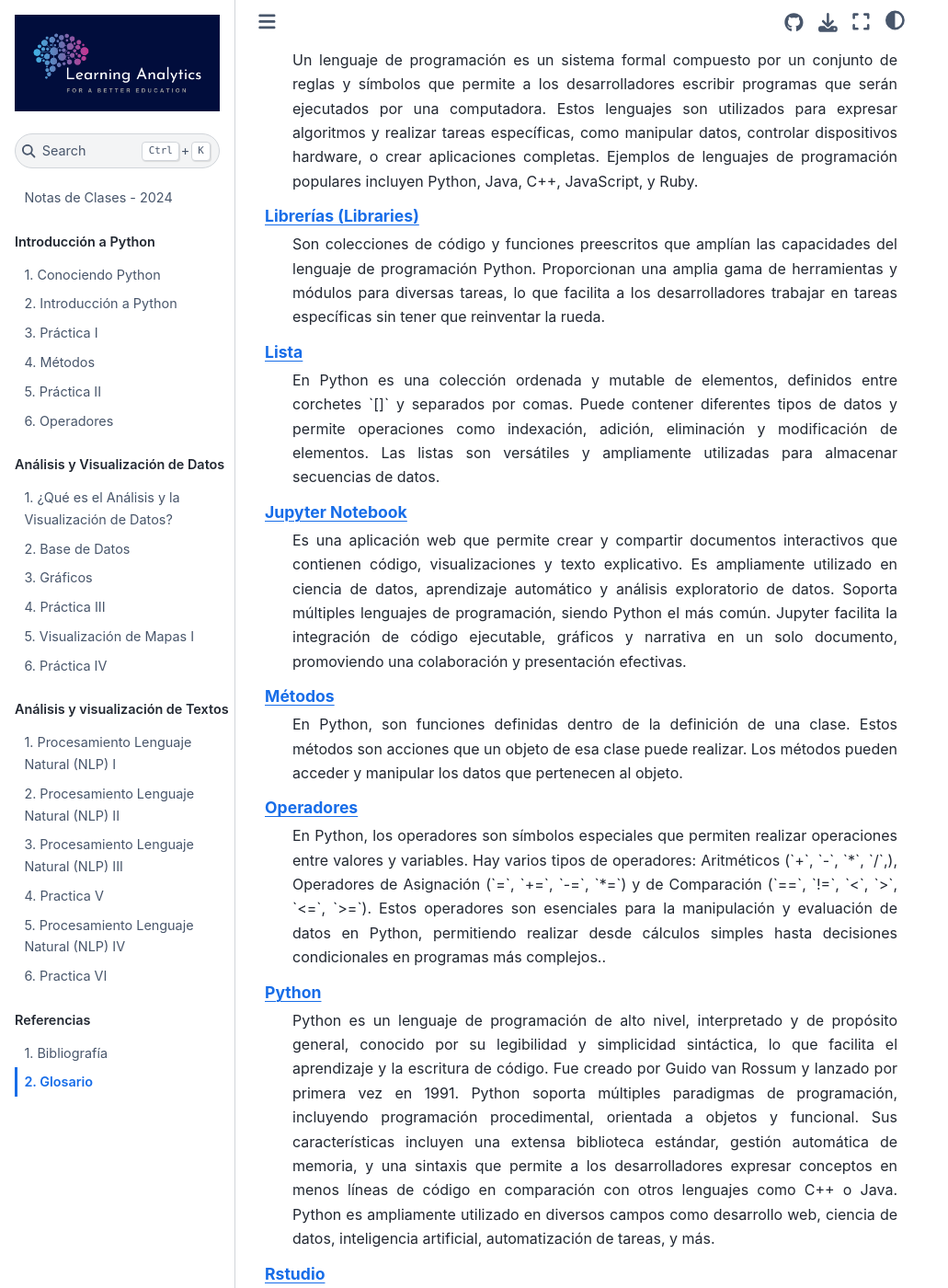
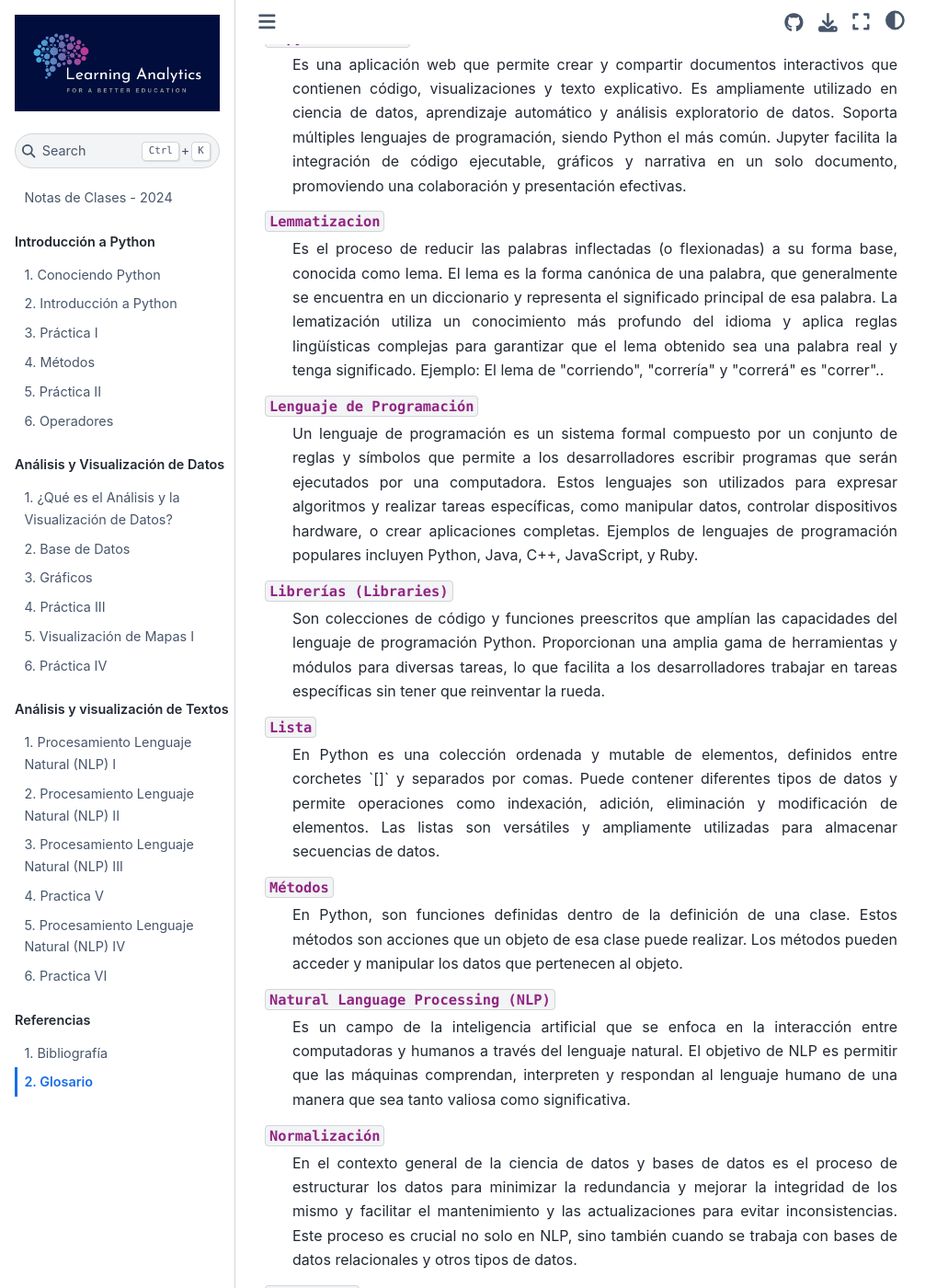
Before and after one commit to ClaudioRojasMon/Apoyo, a Jupyter Book: the page built from glossary.md, in a window 1280 px wide and 1400 px high, scrolled down 2047 px. Shown: the whole window at 92% size, without its empty margins (0-1031 px from the left). Built offline with Jupyter Book 1.0.4 settings and Sphinx 7.4.7 and the Sphinx Book theme 1.1.4, drawn with Linux system fonts in a browser that asks for light colours; pages that are not in the unit, such as notebooks, are missing from menus; some of the changed text lies outside the part shown.

Commit message:
Update glossary.md
Se aumentó la cantidad de palabras y se le quitó el link

````diff
--- a/glossary.md
+++ b/glossary.md
@@ -3,78 +3,99 @@
 Definiciones de un conjunto de términos usados a través de este jupyter book para mejorar la comprensión de los mismos.
 
 ```{glossary}
-{term}`Booleano`
+`Booleano`
   <div align="justify">Este representa los valores: True (verdadero) o False (falso). Los booleanos son utilizados en expresiones lógicas y en la toma de decisiones en estructuras de control de flujo, como declaraciones if, bucles while y for, entre otros. Este tipo de dato también son inmutables. Esto significa que, una vez que se ha asignado un valor booleano, no se puede modificar directamente. Aunque su inmutabilidad impide cambios directos.</div>
 
-{term}`Bucle`
+`Bucle`
    <div align="justify">Son una herramienta para alterar el flujo normal de un programa. Nos permiten repetir una porción de código tantas veces como queramos. Python incluye únicamente dos tipos de bucle: while y for.</div>
 
-{term}`Ciclo For`
+`Ciclo For`
   <div align="justify">Es una estructura de control que permite iterar sobre una secuencia (como una lista, tupla, cadena de texto, o cualquier iterable). Se define con la palabra clave `for`, seguida de una variable de iteración, la palabra clave `in`, y la secuencia sobre la cual iterar. Durante cada iteración, la variable de iteración toma el valor de cada elemento de la secuencia, permitiendo ejecutar un bloque de código repetidamente para cada elemento. Son fundamentales para procesar colecciones de datos de manera eficiente en Python.</div>
 
-{term}`Concatenar`
+`Concatenar`
   <div align="justify">Es agregar o unir el valor de una cadena a otra cadena. En python por ejemplo usando el signo + o a través del método join().</div>
 
-{term}`Data Frame (DF)`
+`Data Frame (DF)`
   <div align="justify">En el contexto de la programación y análisis de datos se refiere a una estructura de datos bidimensional que se utiliza para almacenar y manipular datos tabulares, similar a una hoja de cálculo o una tabla de base de datos.</div>
 
-{term}`Diccionario`
+`Diccionario`
   <div align="justify">Un diccionario  es una colección de datos desordenada de pares clave-valor, donde cada clave es única y se utiliza para acceder a su valor correspondiente. Se define usando llaves `{}` y permite una búsqueda rápida, modificación y eliminación de elementos. Los diccionarios son ideales para representar asociaciones y estructuras de datos complejas.</div>
 
-{term}`Entorno de Desarrollo Integrado`
-   <div align="justify">Un Entorno de Desarrollo Integrado (IDE, por sus siglas en inglés) es una aplicación de software que proporciona un conjunto completo de herramientas y facilidades, con el objetivo de facilitar el proceso de programación. Un IDE típicamente incluye un editor de código fuente, herramientas de construcción automática, un depurador, y a menudo, un intérprete o compilador. Ejemplos populares son Visual Studio, Eclipse, IntelliJ IDEA y PyCharm.</div>
+`Entorno de Desarrollo Integrado`
+   <div align="justify">Un Entorno de Desarrollo Integrado (IDE, por sus siglas en inglés) es una aplicación de software que proporciona un conjunto completo de herramientas y facilidades, con el objetivo de facilitar el proceso de programación. Un IDE típicamente incluye un editor de código fuente, herramientas de construcción automática, un depurador, y a menudo, un intérprete o compilador. Ejemplos populares son Visual Studio, Eclipse, JupyterLab y PyCharm.</div>
 
-{term}`Float`
-   <div align="justify">Este tipo de dato se utiliza para representar números de punto flotante, es decir, números que pueden tener una parte fraccionaria o decimal. Al igual que los strings y los enteros, los flotantes en Python son también un tipo de dato inmutable, lo que significa que una vez que se crea un número, no se puede modificar directamente.</div>
+`Float`
+   <div align="justify">Este tipo de dato se utiliza para representar  números que pueden tener una parte fraccionaria o decimal. Al igual que los strings y los enteros, los flotantes en Python son también un tipo de dato inmutable, lo que significa que una vez que se crea un número, no se puede modificar directamente.</div>
 
-{term}`Funciones`
+`Funciones`
     <div align="justify">Son bloques de código reutilizable que realizan una tarea específica cuando son llamadas. Se definen con la palabra clave `def`, seguida del nombre de la función y paréntesis que pueden contener parámetros opcionales. Las funciones pueden devolver valores usando la palabra clave `return` y pueden acceder a variables definidas dentro o fuera de ellas, dependiendo del ámbito de estas variables.</div>
 
-{term}`Integer`
+`Integer`
    <div align="justify">El tipo de dato Int representa números enteros, es decir, números sin parte fraccionaria o decimal. Los enteros pueden ser positivos, negativos o cero. Al igual que los strings, los enteros son también un tipo de dato inmutable, lo que significa que una vez que se crea un número, no se puede modificar directamente. Sin embargo, se pueden realizar diversas operaciones matemáticas y crear nuevos números en base a los existentes. Este tipo de inmutabilidad implica que, en lugar de modificar el valor existente, se crean nuevos valores numéricos con las operaciones correspondientes.</div>
 
-{term}`Iterar o Iteraciones`
+`Iterar o Iteraciones`
    <div align="justify">Significa realizar una acción varias veces. Cada vez que se repite se denomina iteración.Los bucles sirven para que los programas implementen iteraciones, es decir, ejecuten un mismo bloque de código dos o más veces mientras se cumple la condición declarada. Cuando la condición llega a ser falsa, el programa sale del bucle y continúa con su ejecución de forma secuencial.</div>
 
-{term}`Lenguaje de Programación`
+`Jupyter Notebook`
+    <div align="justify">Es una aplicación web que permite crear y compartir documentos interactivos que contienen código, visualizaciones y texto explicativo. Es ampliamente utilizado en ciencia de datos, aprendizaje automático y análisis exploratorio de datos. Soporta múltiples lenguajes de programación, siendo Python el más común. Jupyter facilita la integración de código ejecutable, gráficos y narrativa en un solo documento, promoviendo una colaboración y presentación efectivas.</div>
+
+`Lemmatizacion`
+    <div align="justify">Es el proceso de reducir las palabras inflectadas (o flexionadas) a su forma base, conocida como lema. El lema es la forma canónica de una palabra, que generalmente se encuentra en un diccionario y representa el significado principal de esa palabra. La lematización utiliza un conocimiento más profundo del idioma y aplica reglas lingüísticas complejas para garantizar que el lema obtenido sea una palabra real y tenga significado. Ejemplo: El lema de "corriendo", "correría" y "correrá" es "correr"..</div>
+
+`Lenguaje de Programación`
    <div align="justify">Un lenguaje de programación es un sistema formal compuesto por un conjunto de reglas y símbolos que permite a los desarrolladores escribir programas que serán ejecutados por una computadora. Estos lenguajes son utilizados para expresar algoritmos y realizar tareas específicas, como manipular datos, controlar dispositivos hardware, o crear aplicaciones completas. Ejemplos de lenguajes de programación populares incluyen Python, Java, C++, JavaScript, y Ruby.</div>
 
-{term}`Librerías (Libraries)`
+`Librerías (Libraries)`
    <div align="justify">Son colecciones de código y funciones preescritos que amplían las capacidades del lenguaje de programación Python. Proporcionan una amplia gama de herramientas y módulos para diversas tareas, lo que facilita a los desarrolladores trabajar en tareas específicas sin tener que reinventar la rueda.</div>
 
-{term}`Lista`
+`Lista`
    <div align="justify">En Python es una colección ordenada y mutable de elementos, definidos entre corchetes `[]` y separados por comas. Puede contener diferentes tipos de datos y permite operaciones como indexación, adición, eliminación y modificación de elementos. Las listas son versátiles y ampliamente utilizadas para almacenar secuencias de datos.</div>
 
-{term}`Jupyter Notebook`
-    <div align="justify">Es una aplicación web que permite crear y compartir documentos interactivos que contienen código, visualizaciones y texto explicativo. Es ampliamente utilizado en ciencia de datos, aprendizaje automático y análisis exploratorio de datos. Soporta múltiples lenguajes de programación, siendo Python el más común. Jupyter facilita la integración de código ejecutable, gráficos y narrativa en un solo documento, promoviendo una colaboración y presentación efectivas.</div>
-
-{term}`Métodos`
+`Métodos`
     <div align="justify"> En Python, son funciones definidas dentro de la definición de una clase. Estos métodos son acciones que un objeto de esa clase puede realizar. Los métodos pueden acceder y manipular los datos que pertenecen al objeto.</div>
 
-{term}`Operadores`
-    <div align="justify"> En Python, los operadores son símbolos especiales que permiten realizar operaciones entre valores y variables. Hay varios tipos de operadores: Aritméticos (`+`, `-`, `*`, `/`,), Operadores de Asignación (`=`, `+=`, `-=`, `*=`) y de Comparación (`==`, `!=`, `<`, `>`, `<=`, `>=`). Estos operadores son esenciales para la manipulación y evaluación de datos en Python, permitiendo realizar desde cálculos simples hasta decisiones condicionales en programas más complejos..</div>
+`Natural Language Processing (NLP)`
+   <div align="justify">Es un campo de la inteligencia artificial que se enfoca en la interacción entre computadoras y humanos a través del lenguaje natural. El objetivo de NLP es permitir que las máquinas comprendan, interpreten y respondan al lenguaje humano de una manera que sea tanto valiosa como significativa.</div>
 
-{term}`Python`
+`Normalización`
+    <div align="justify"> En el contexto general de la ciencia de datos y bases de datos es el proceso de estructurar los datos para minimizar la redundancia y mejorar la integridad de los mismo y facilitar el mantenimiento y las actualizaciones para evitar inconsistencias. Este proceso es crucial no solo en NLP, sino también cuando se trabaja con bases de datos relacionales y otros tipos de datos.</div>
+
+`Operadores`
+    <div align="justify"> En Python, los operadores son símbolos especiales que permiten realizar operaciones entre valores y variables. Hay varios tipos de operadores: Aritméticos (`+`, `-`, `*`, `/`,), Operadores de Asignación (`=`, `+=`, `-=`, `*=`) y de Comparación (`==`, `!=`, `<`, `>`, `<=`, `>=`). Estos operadores son esenciales para la manipulación y evaluación de datos en Python, permitiendo realizar desde cálculos simples hasta decisiones condicionales en programas más complejos.</div>
+
+`POS Tagging`
+    <div align="justify"> Es el proceso de asignar etiquetas a cada palabra en un texto para identificar su función gramatical o parte del discurso. Estas etiquetas incluyen categorías gramaticales como sustantivos, verbos, adjetivos, adverbios, pronombres, preposiciones, conjunciones, entre otras. El POS Tagging es una tarea fundamental en el Procesamiento del Lenguaje Natural (NLP) y es crucial para el análisis sintáctico y semántico de los texto.</div>
+
+`Python`
    <div align="justify">Python es un lenguaje de programación de alto nivel, interpretado y de propósito general, conocido por su legibilidad y simplicidad sintáctica, lo que facilita el aprendizaje y la escritura de código. Fue creado por Guido van Rossum y lanzado por primera vez en 1991. Python soporta múltiples paradigmas de programación, incluyendo programación procedimental, orientada a objetos y funcional. Sus características incluyen una extensa biblioteca estándar, gestión automática de memoria, y una sintaxis que permite a los desarrolladores expresar conceptos en menos líneas de código en comparación con otros lenguajes como C++ o Java. Python es ampliamente utilizado en diversos campos como desarrollo web, ciencia de datos, inteligencia artificial, automatización de tareas, y más.</div>
 
-{term}`Rstudio`
+`Rstudio`
    <div align="justify">RStudio es un entorno de desarrollo integrado (IDE) para el lenguaje de programación R, utilizado principalmente para análisis estadístico y visualización de datos. Ofrece una interfaz amigable que incluye un editor de código, un visor de gráficos, herramientas de depuración y gestión de paquetes. RStudio facilita la creación de scripts, el manejo de datos y la generación de informes reproducibles. Es ampliamente utilizado en la comunidad de ciencia de datos y está disponible en versiones de escritorio y servidor.</div>
 
-{term}`String(cadena de texto)`
+`Shapefile`
+   <div align="justify">Es un formato de archivo popular para almacenar información geoespacial vectorial, desarrollado por Esri. Un shapefile puede representar diferentes tipos de datos geométricos como puntos, líneas y polígonos, que se utilizan para modelar mapas y otras representaciones gráficas de datos espaciales. Un shapefile generalmente consta de al menos tres archivos con las extensiones .shp, .shx, y .dbf, que almacenan la geometría de las características, el índice de la geometría, y los atributos de las características, respectivamente. Los shapefiles son ampliamente utilizados en sistemas de información geográfica (SIG) para el análisis y la visualización de datos espaciales.</div>
+
+`Stemming`
+   <div align="justify">Es un proceso lingüístico que consiste en la eliminación de sufijos y prefijos de las palabras para reducirlas hasta su raíz o stem. Al eliminar sufijos o prefijos, las palabras de un mismo tema general, como, por ejemplo: corriendo y correra, son cambiadas a “corr”. Generalmente, se emplea para disminuir la complejidad de un texto, facilitando que un software procese y comprenda los patrones de un tema con más claridad.</div>
+
+`String(cadena de texto)`
     <div align="justify">Es una secuencia de caracteres encerrados entre comillas simples (`'`) o dobles (`"`). Los strings son objetos inmutables, lo que significa que no pueden modificarse una vez creados, aunque se pueden crear nuevas cadenas combinando o modificando otras. Python proporciona una amplia gama de métodos integrados para manipular strings, como la concatenación, división, búsqueda de subcadenas y formateo. Los strings son fundamentales en Python para la manipulación de texto y la representación de datos en muchos contextos, como el procesamiento de archivos, la interfaz de usuario y la comunicación de datos.</div>
 
-{term}`Tupla`
+`Tokenización`
+    <div align="justify">En el Procesamiento del Lenguaje Natural (NLP) es el proceso de dividir un texto en unidades más pequeñas llamadas "tokens". Estos tokens pueden ser palabras, frases, oraciones o incluso caracteres individuales, dependiendo del contexto y el propósito del análisis. La tokenización es uno de los primeros y más fundamentales pasos en el procesamiento de texto, ya que permite a los algoritmos de NLP trabajar con fragmentos más manejables y estructurados del lenguaje.</div>
+
+`Tupla`
   <div align="justify">En Python es una colección ordenada e inmutable de elementos, definidos entre paréntesis `()`. Puede contener diferentes tipos de datos y permite acceder a sus elementos mediante indexación. Las tuplas son útiles para almacenar datos que no deben cambiar a lo largo del tiempo.</div>
 
-{term}`Types (Tipos)`
+`Types (Tipos)`
     <div align="justify">En Python, un "type" (tipo) define la naturaleza de un valor y determina qué operaciones se pueden realizar sobre él. Los tipos básicos incluyen enteros (int), flotantes (float), cadenas de texto (str), listas (list), tuplas (tuple), diccionarios (dict), y conjuntos (set). Cada tipo tiene sus propias propiedades y métodos asociados.</div>
 
-{term}`Values(Valores)`
+`Values(Valores)`
     <div align="justify">En Python, un "value" (valor) es cualquier dato que una variable puede almacenar y manipular. Los valores pueden ser de diferentes tipos, como números (enteros y flotantes), cadenas de texto, listas, tuplas, diccionarios, conjuntos y más. Los valores pueden ser constantes o cambiantes, y se utilizan en expresiones, operaciones y funciones para realizar cálculos y manipular datos.</div>
 
-{term}`Variables`
+`Variables`
     <div align="justify">Las variables son nombres dados a los datos que necesitamos almacenar y manipular en nuestros programas.</div>
 
-
-
+`Vectorización de un texto`
+    <div align="justify">Es el proceso de convertir texto en una representación numérica que pueda ser utilizada por algoritmos de aprendizaje automático y modelos de análisis. Los textos, que son datos no estructurados, necesitan ser transformados en una forma estructurada y matemática para que las máquinas puedan procesarlos y analizarlos.</div>
 ```
````
